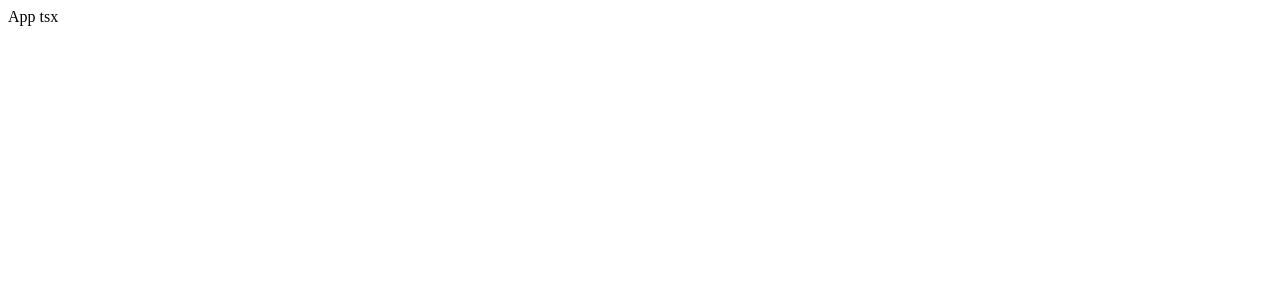
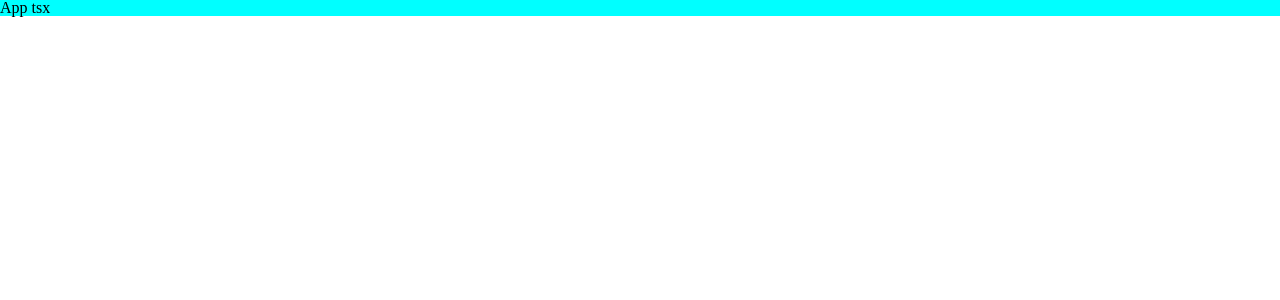
Before and after one commit to stsoul47/simsimhoney, a React app: page / in a window 1280 px wide. Shown: the top 300 px of the page. Built offline with nearby package versions, Linux system fonts and the light colour scheme.

Commit message:
[feat] sass 설정, webpack 설정, reset css 추가
[feat] sass 설정, webpack 설정, reset css 추가

```diff
--- a/package.json
+++ b/package.json
@@ -22,7 +22,11 @@
     "@types/react-dom": "^18.0.8",
     "babel-loader": "^9.0.1",
     "clean-webpack-plugin": "^4.0.0",
+    "css-loader": "^6.7.1",
     "html-webpack-plugin": "^5.5.0",
+    "sass": "^1.55.0",
+    "sass-loader": "^13.1.0",
+    "style-loader": "^3.3.1",
     "ts-loader": "^9.4.1",
     "webpack": "^5.74.0",
     "webpack-cli": "^4.10.0",
--- a/src/App.tsx
+++ b/src/App.tsx
@@ -1,7 +1,8 @@
 import React from 'react';
+import './assets/scss/test.scss'
 function App() {
   return (
-    <div>App tsx</div>
+    <div className="test">App tsx</div>
   );
 };
 
--- /dev/null
+++ b/src/assets/css/reset.css
@@ -0,0 +1,48 @@
+/* http://meyerweb.com/eric/tools/css/reset/
+   v2.0 | 20110126
+   License: none (public domain)
+*/
+
+html, body, div, span, applet, object, iframe,
+h1, h2, h3, h4, h5, h6, p, blockquote, pre,
+a, abbr, acronym, address, big, cite, code,
+del, dfn, em, img, ins, kbd, q, s, samp,
+small, strike, strong, sub, sup, tt, var,
+b, u, i, center,
+dl, dt, dd, ol, ul, li,
+fieldset, form, label, legend,
+table, caption, tbody, tfoot, thead, tr, th, td,
+article, aside, canvas, details, embed,
+figure, figcaption, footer, header, hgroup,
+menu, nav, output, ruby, section, summary,
+time, mark, audio, video {
+  margin: 0;
+  padding: 0;
+  border: 0;
+  font-size: 100%;
+  font: inherit;
+  vertical-align: baseline;
+}
+/* HTML5 display-role reset for older browsers */
+article, aside, details, figcaption, figure,
+footer, header, hgroup, menu, nav, section {
+  display: block;
+}
+body {
+  line-height: 1;
+}
+ol, ul {
+  list-style: none;
+}
+blockquote, q {
+  quotes: none;
+}
+blockquote:before, blockquote:after,
+q:before, q:after {
+  content: '';
+  content: none;
+}
+table {
+  border-collapse: collapse;
+  border-spacing: 0;
+}
--- /dev/null
+++ b/src/assets/scss/test.scss
@@ -0,0 +1,3 @@
+.test {
+  background: aqua;
+}
--- a/src/index.tsx
+++ b/src/index.tsx
@@ -2,6 +2,7 @@
 import ReactDOM from "react-dom/client";
 import App from "./App";
 
+import './assets/css/reset.css';
 const root = ReactDOM.createRoot(document.getElementById("root") as Element);
 root.render(
   <React.StrictMode>
--- a/webpack.config.js
+++ b/webpack.config.js
@@ -27,6 +27,26 @@
           test: /\.tsx?$/,
           use: ["babel-loader", "ts-loader"],
         },
+        {
+          test: [/\.s[ac]ss/i, /\.css$/],
+          use: [
+            { loader: 'style-loader'},
+            // css-loader 소스맵 옵션 활성화
+            {
+              loader: 'css-loader',
+              options: {
+                sourceMap: true
+              }
+            },
+            // sass-loader 소스맵 옵션 활성화
+            {
+              loader: 'sass-loader',
+              options: {
+                sourceMap: true
+              }
+            },
+          ],
+        },
       ],
     },
     plugins: [
```
Also changed, not shown: 1 other file (tests, documents, lock files or other folders).
